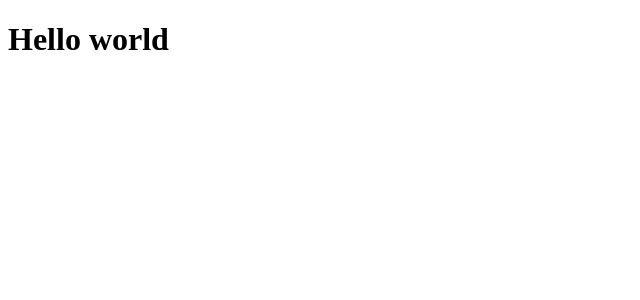
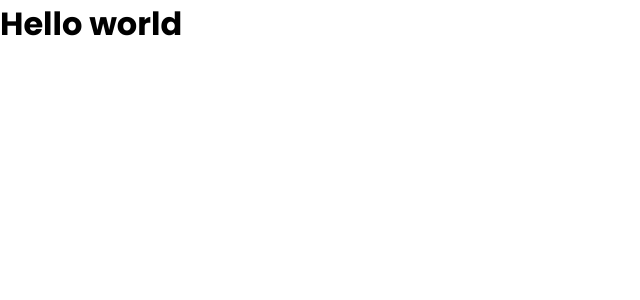
Before and after one commit to tanktactics/web, a Vue app: page / in a window 1280 px wide. Shown: the top 300 px of the page, without its empty margins (0-640 px from the left). Built offline with nearby package versions, Linux system fonts and the light colour scheme.

Commit message:
feat(scss): add simple global styling

```diff
--- a/src/main.ts
+++ b/src/main.ts
@@ -4,4 +4,6 @@ import "./registerServiceWorker";
 import router from "./router";
 import store from "./store";
 
+import "@/scss/index.scss";
+
 createApp(App).use(store).use(router).mount("#app");
--- /dev/null
+++ b/src/scss/index.scss
@@ -0,0 +1,27 @@
+@import url("./variables.scss");
+@import url('https://fonts.googleapis.com/css2?family=Poppins:wght@400;500;600;700;900&display=swap');
+
+body, html {
+    margin: 0;
+    background: var(--body);
+
+    color: var(--text);
+    font-family: Poppins, Arial, Helvetica, sans-serif;
+    font-weight: 500;
+    font-size: 16px;
+
+    overflow-x: hidden;
+    box-sizing: border-box;
+}
+
+/* reset margins */
+*, *::before, *::after {
+	margin: 0;
+}
+
+/* inherit font */
+button, input {
+  font-family: inherit;
+  font-size: inherit;
+  font-weight: inherit;
+}
--- /dev/null
+++ b/src/scss/variables.scss
@@ -0,0 +1,5 @@
+:root {
+	--body: rgb(255, 255, 255);
+	--text: rgb(0, 0, 0);
+    --border-radius: 15px;
+}
```
